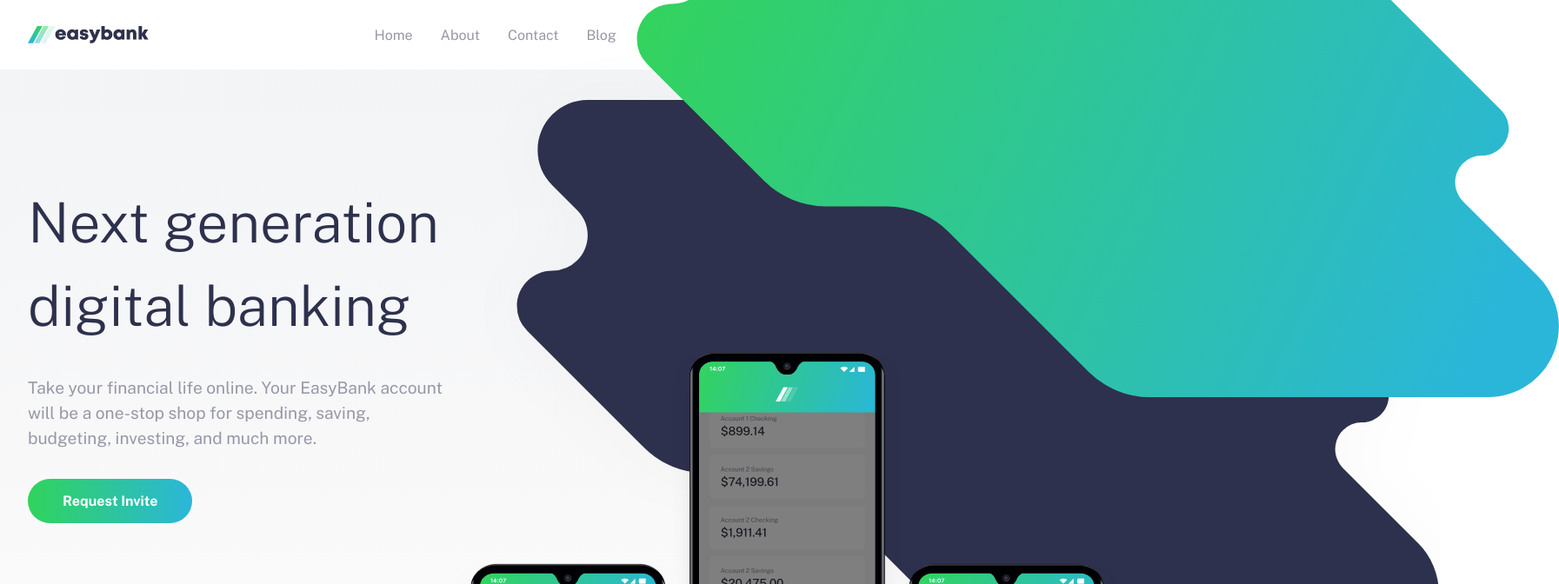
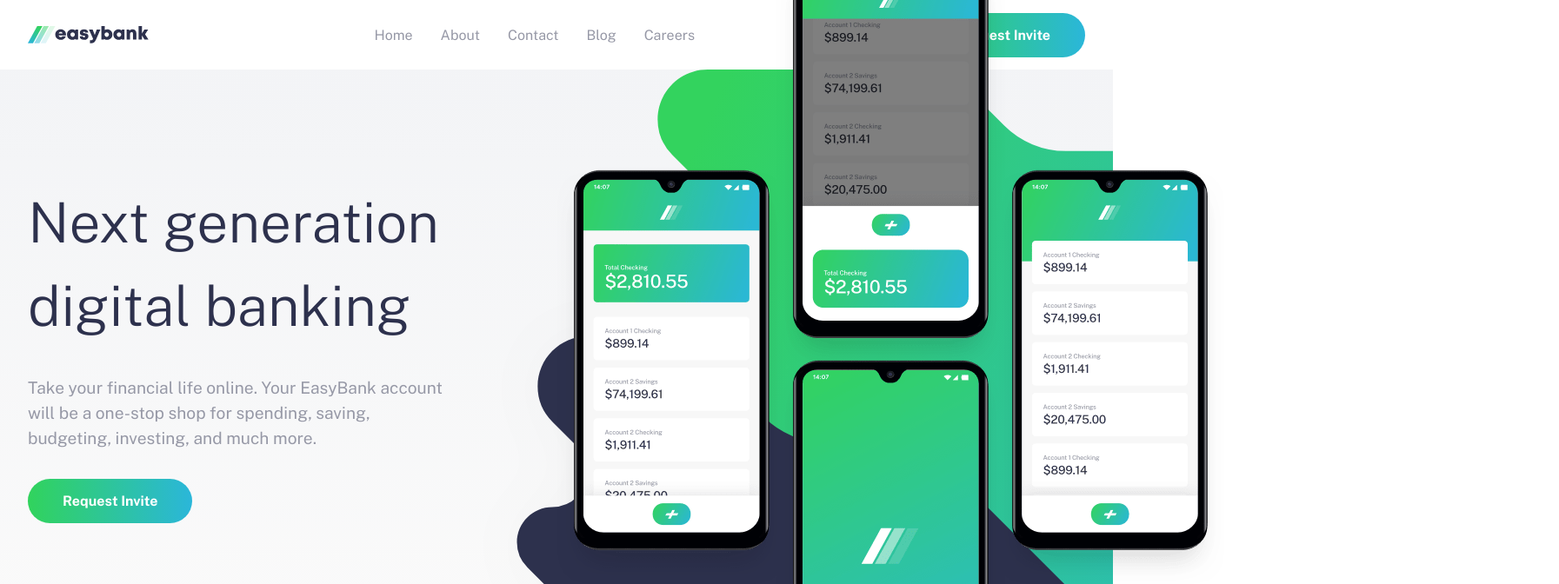
Before and after one commit to juangrana1/easybank-landing-page, a React (Vite) app: page / in a window 1280 px wide. Shown: the top 672 px of the page at 87% size, 1793 px wide, since content can reach past the window. Built offline with nearby package versions, Linux system fonts and the light colour scheme.

Commit message:
Hero section image advancement

```diff
--- a/src/components/Section.tsx
+++ b/src/components/Section.tsx
@@ -57,18 +57,11 @@
           {props.button && props.button}
         </div>
         {!props.boxes ? (
-          <div
-            className={`section__images-container ${props.class}__images-container`}
-          >
+          <div className={`section__banner-container ${props.class}__banner-container`}>
             <img
               src={Banner}
               alt="Banner"
-              className={`section__images-container__banner ${props.class}__images-container__banner`}
-            />
-            <img
-              src={BannerBackground}
-              alt="Banner Background"
-              className={`section__images-container__background ${props.class}__images-container__background`}
+              className={`section__banner-container__banner ${props.class}__banner-container__banner`}
             />
           </div>
         ) : (
--- a/src/components/_Section.scss
+++ b/src/components/_Section.scss
@@ -20,36 +20,45 @@
 }
 
 .main-section {
-  background: linear-gradient($color-l-grayish-blue 5%, $color-vl-grayish-blue 95%);
+  background: linear-gradient(
+    $color-l-grayish-blue 5%,
+    $color-vl-grayish-blue 95%
+  );
   min-height: 650px;
 
-  display: flex;
-  align-items: center;
+  &__container {
+    min-height: 650px;
+    margin: 0 0 0 calc((100% - 1440px) / 2);
+    max-width: unset;
+    padding-right: 0;
+  }
 
+  &__banner-container {
+    width: 100%;
+    position: relative;
+    height: 650px;
+    background-image: url("./images/bg-intro-desktop.svg");
+    background-repeat: no-repeat;
+
+    display: flex;
+    justify-content: right;
+    &__banner {
+      position: absolute;
+      top: -8rem;
+      right: -8rem;
+    }
+  }
 
   &__text-container {
     max-width: 490px;
+    min-height: 650px;
+
+    display: flex;
+    justify-content: center;
+    flex-direction: column;
 
     &__title {
       @include text-container(4rem, $color-dark-blue);
-    }
-  }
-
-  &__images-container {
-
-    &__banner {
-      position: absolute;
-      z-index: 2;
-
-      display: flex;
-    }
-
-    &__background {
-      position: absolute;
-      z-index: 1;
-
-      display: flex;
-      top: -12rem;
     }
   }
 }
--- a/src/main.scss
+++ b/src/main.scss
@@ -1,21 +1,21 @@
 // Reset
-@import './sass/reset';
+@import "./sass/reset";
 
 // Variables
-@import './sass/mixins';
-@import './sass/colors';
-@import './sass/font';
+@import "./sass/mixins";
+@import "./sass/colors";
+@import "./sass/font";
+
+// Layout
+@import "./layout/Container";
 
 // Components
-@import './components/Header';
-@import './components/Button';
-@import './components/Section';
-@import './components/DescriptionBox';
-@import './components/ArticleBox';
-@import './components/Footer';
-
-// Layout
-@import './layout/Container';
+@import "./components/Header";
+@import "./components/Button";
+@import "./components/Section";
+@import "./components/DescriptionBox";
+@import "./components/ArticleBox";
+@import "./components/Footer";
 
 // Media queries
-@import './sass/media';
+@import "./sass/media";
--- a/src/sass/_media.scss
+++ b/src/sass/_media.scss
@@ -1,3 +1,11 @@
+@media (max-width: 1440px) {
+  .main-section {
+    &__container {
+      margin: unset;
+    }
+  }
+}
+
 @media (max-width: 1000px) {
   .header {
     &__logo {
```
